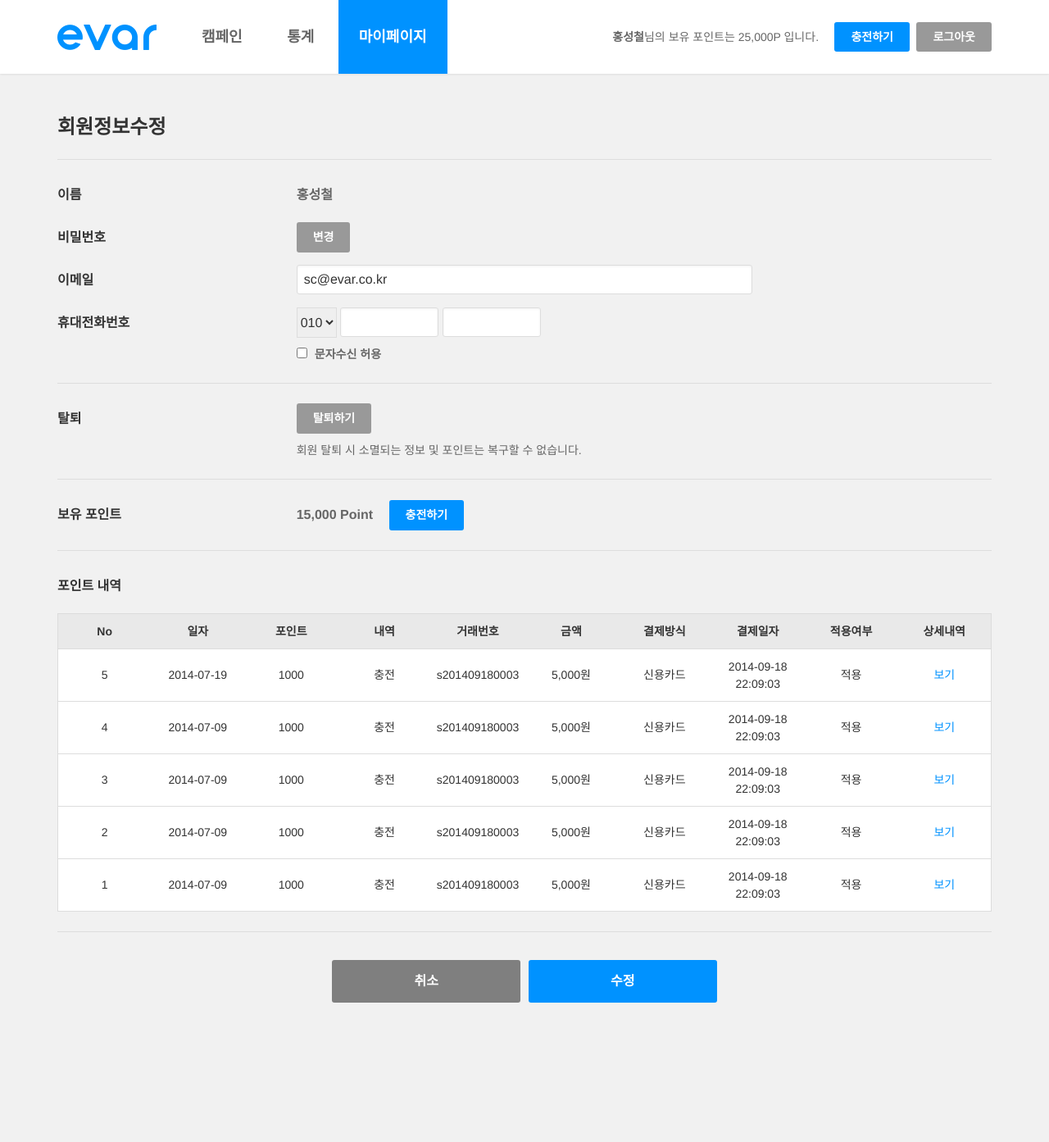
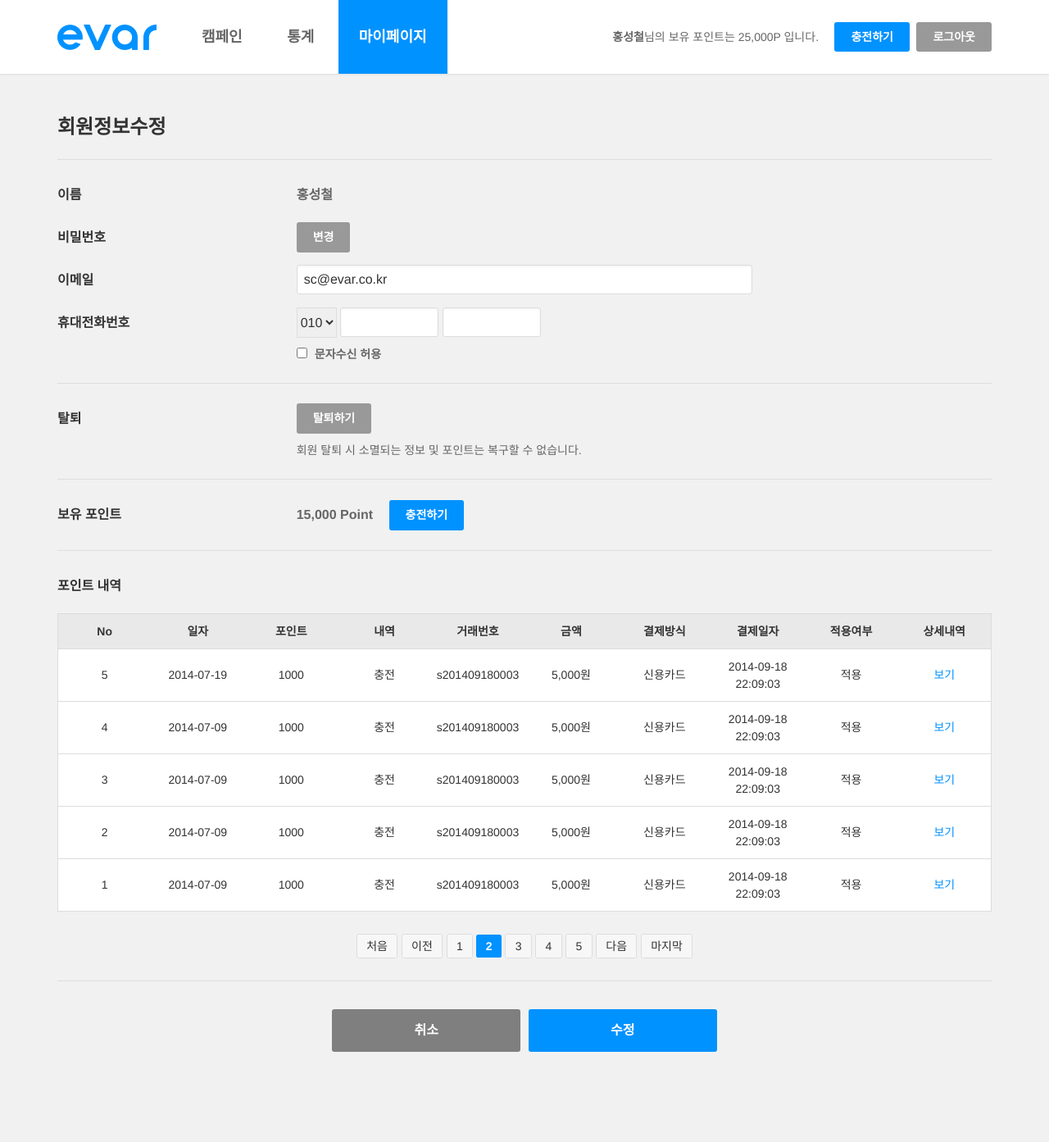
Before and after one commit to kevinhyunilkim/evar, a Jekyll site: the page built from dashboard-settings.html, in a window 1280 px wide. Shown: the whole page at 82% size. Built offline with Jekyll 4.4.1, drawn with Linux system fonts in a browser that asks for light colours; nearby versions of some CDN libraries; some web fonts are replaced; before the commit the page ends 1333 px from its top, so only the background shows below that.

Commit message:
[NEW FEATURE] 마이페이지 포인트 내역 페이지네이션

```diff
--- a/_sass/evar/_dashboard.scss
+++ b/_sass/evar/_dashboard.scss
@@ -752,3 +752,62 @@ $dashboard-header-height: 90px;
     }
   }
 }
+
+.pagination {
+  $pagination-border-color: $base-border-color;
+  $pagination-border: 1px solid $pagination-border-color;
+  $pagination-background: lighten($pagination-border-color, 10);
+  $pagination-hover-background: lighten($pagination-background, 5);
+  $pagination-color: $base-font-color;
+
+  text-align: center;
+
+  ul {
+    display: inline;
+    text-align: center;
+
+    li {
+      display: inline;
+
+      a {
+        @include transition(all .2s ease-in-out);
+        background: $pagination-background;
+        border-radius: $base-border-radius;
+        border: $pagination-border;
+        color: $pagination-color;
+        padding: $gutter/4 $gutter/2;
+        font-size: 14px;
+
+        &.active {
+          border: $brand-color;
+          background-color: $brand-color;
+          color: white;
+          font-weight: bold;
+
+          &:hover,
+          &:focus,
+          &:active {
+            border: $brand-color;
+            background-color: $brand-color;
+            color: white;
+          }
+        }
+
+        &:hover,
+        &:focus {
+          background: $pagination-hover-background;
+          color: $base-link-color;
+        }
+
+        &:active {
+          background: $pagination-background;
+        }
+      }
+    }
+  }
+}
+
+.settings .pagination {
+  margin-top: 30px;
+  margin-bottom: 30px;
+}
--- a/dashboard-settings.html
+++ b/dashboard-settings.html
@@ -192,6 +192,24 @@ layout: dashboard-default
       </tbody>
     </table>
 
+    <div class="pagination">
+      <ul>
+        <li class="page-first"><a href="javascript:void(0)">처음</a></li>
+        <li class="page-prev"><a href="javascript:void(0)">이전</a></li>
+        <li>
+          <ul>
+            <li><a href="javascript:void(0)">1</a></li>
+            <li><a href="javascript:void(0)" class="active">2</a></li>
+            <li><a href="javascript:void(0)">3</a></li>
+            <li><a href="javascript:void(0)">4</a></li>
+            <li><a href="javascript:void(0)">5</a></li>
+          </ul>
+        </li>
+        <li class="page-next"><a href="javasciprt:void(0)">다음</a></li>
+        <li class="page-last"><a href="javascript:void(0)">마지막</a></li>
+      </ul>
+    </div>
+
     <hr>
 
     <div class="form-buttons">
```
